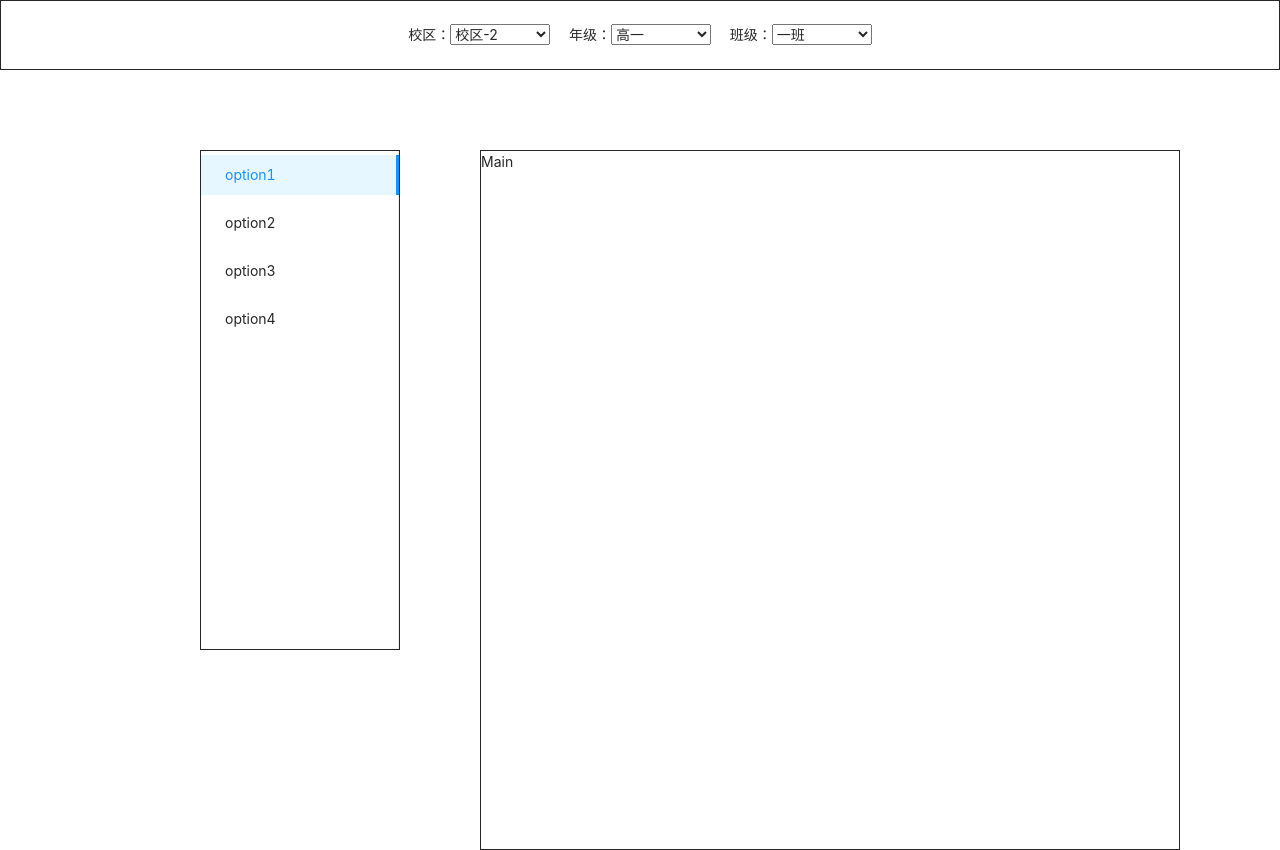
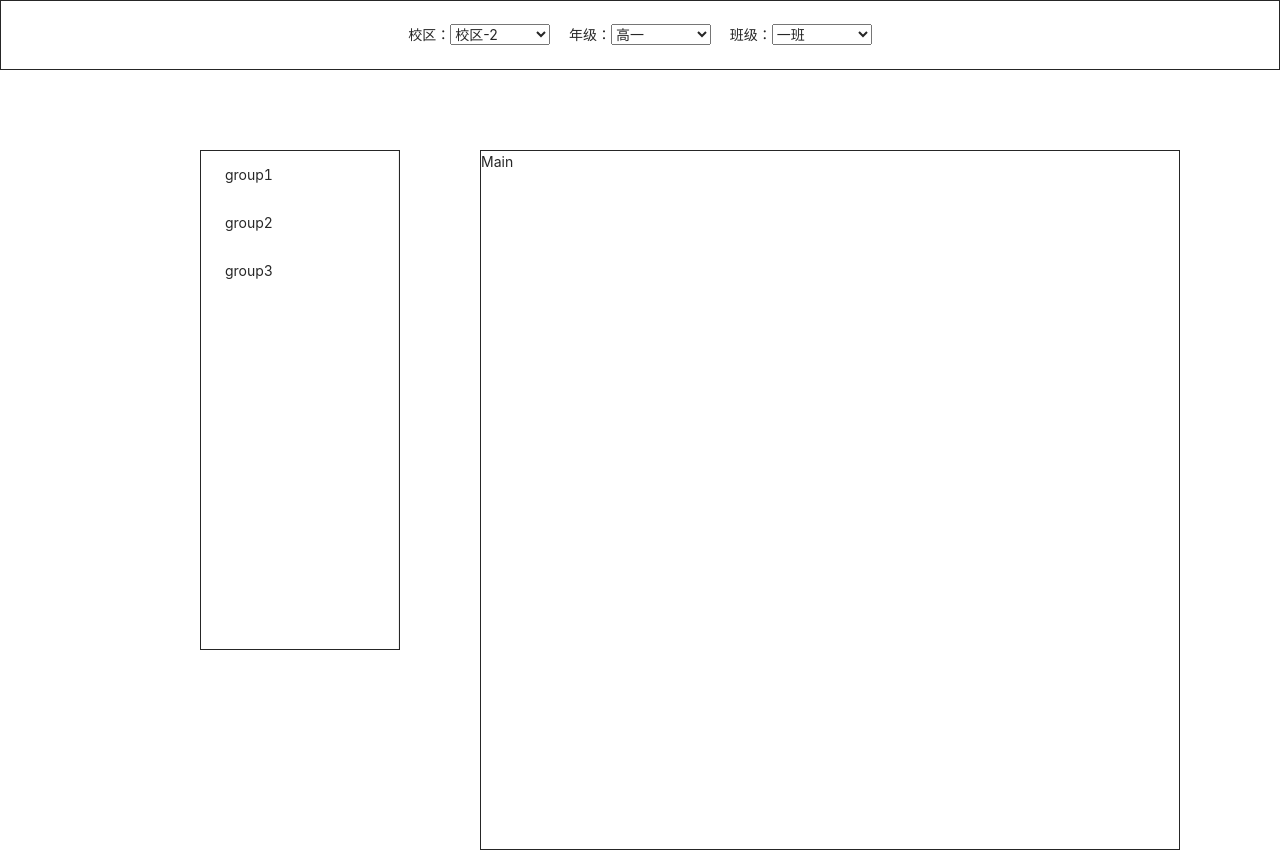
Before and after one commit to Lapsec/frp-demo, a React (Create React App) app: page / in a window 1280 px wide. Built offline with nearby package versions, Linux system fonts and the light colour scheme.

Commit message:
feat: imple behaviorSubject

```diff
--- a/package.json
+++ b/package.json
@@ -15,7 +15,7 @@
     "web-vitals": "^1.0.1"
   },
   "scripts": {
-    "start": "react-scripts start",
+    "dev": "react-scripts start",
     "build": "react-scripts build",
     "test": "react-scripts test",
     "eject": "react-scripts eject"
--- a/src/App.js
+++ b/src/App.js
@@ -27,7 +27,8 @@ function App() {
 
 if (module.hot) {
   module.hot.accept('./App', () => {
-    const NextApp = require('./App').default;
+    // eslint-disable-next-line no-unused-vars
+    const _NextApp = require('./App').default;
     // render with new App here
   });
 }
--- a/src/components/Header/index.js
+++ b/src/components/Header/index.js
@@ -1,14 +1,13 @@
 import './index.css';
 import React, { useEffect, useState } from 'react';
-import { headerMountedObserable$ } from '../../service/header'
+import { headerfetchDataObservable$ } from '../../service/header'
 // import { observable } from "rxjs";
 
 const Header = () => {
   const [campusSelectedValue, setCampusSelectedValue] = useState('1');
 
   useEffect(() => {
-    const headerSubcribe = headerMountedObserable$.subscribe(res => {
-      console.log('header res', res);
+    const headerSubcribe = headerfetchDataObservable$.subscribe(res => {
       const { campusId, gradeId, classId } = res;
       setCampusSelectedValue(campusId);
     })
--- a/src/components/SideBar/index.js
+++ b/src/components/SideBar/index.js
@@ -1,13 +1,20 @@
 import './index.css';
 import 'antd/dist/antd.css';
+import React, { useEffect, useState } from 'react';
 import { sideBarServiceHandler } from '../../service/sideBar';
-import { Layout, Menu, Breadcrumb } from 'antd';
-import { UserOutlined, LaptopOutlined, NotificationOutlined } from '@ant-design/icons';
-
-const { SubMenu } = Menu;
-const { Header, Content, Footer, Sider } = Layout;
+import { headerBehaviorSubject$ } from '../../service/header.js';
+import { Menu } from 'antd';;
 
 const SideBar = () => {
+  const [menuList, setMenuList ] = useState([]);
+  useEffect(() => {
+    headerBehaviorSubject$.subscribe((res: any) => {
+      console.log('fucking side bar,', res);
+      setMenuList(res?.panelGroup || []);
+
+    })
+  }, [])
+
   const menuSelecHandler = (event) => {
     const { key } = event;
     console.log(key);
@@ -21,10 +28,13 @@ const SideBar = () => {
       style={{ height: '100%' }}
       onSelect={menuSelecHandler}
     >
-      <Menu.Item key="1">option1</Menu.Item>
+      {menuList.map((menuItem: any) => {
+        return (<Menu.Item key={menuItem.id}>{menuItem.name}</Menu.Item>)
+      })}
+      {/* <Menu.Item key="1">option1</Menu.Item>
       <Menu.Item key="2">option2</Menu.Item>
       <Menu.Item key="3">option3</Menu.Item>
-      <Menu.Item key="4">option4</Menu.Item>
+      <Menu.Item key="4">option4</Menu.Item> */}
     </Menu>
 
   </div>
--- a/src/service/header.js
+++ b/src/service/header.js
@@ -1,4 +1,5 @@
-import { from } from 'rxjs';
+import { from, BehaviorSubject } from 'rxjs';
+// import { filter } from 'rxjs/operators'
 
 const fetchHeaderRes = new Promise((resolve) => {
   setTimeout(() => {
@@ -6,7 +7,7 @@ const fetchHeaderRes = new Promise((resolve) => {
       campusId: '2',
       gradeId: '1',
       classId: '1',
-      panelGroud: [
+      panelGroup: [
         {
           name: 'group1',
           id: 'group1',
@@ -34,4 +35,9 @@ const fetchHeaderRes = new Promise((resolve) => {
   }, 500)
 })
 
-export const headerMountedObserable$ = from(fetchHeaderRes);
+// 这个promise期望能触发一个subject
+// 同时完成cache存储
+export const headerBehaviorSubject$ = new BehaviorSubject({});
+export const headerfetchDataObservable$ = from(fetchHeaderRes);
+
+headerfetchDataObservable$.subscribe(headerBehaviorSubject$);
--- a/src/service/schedule.js
+++ b/src/service/schedule.js
@@ -1,6 +1,6 @@
 
 import { Subject } from 'rxjs';
-import { headerMountedObserable$ } from './header';
+import { headerfetchDataObservable$ } from './header';
 export const headerSubject = new Subject();
 
 
```
